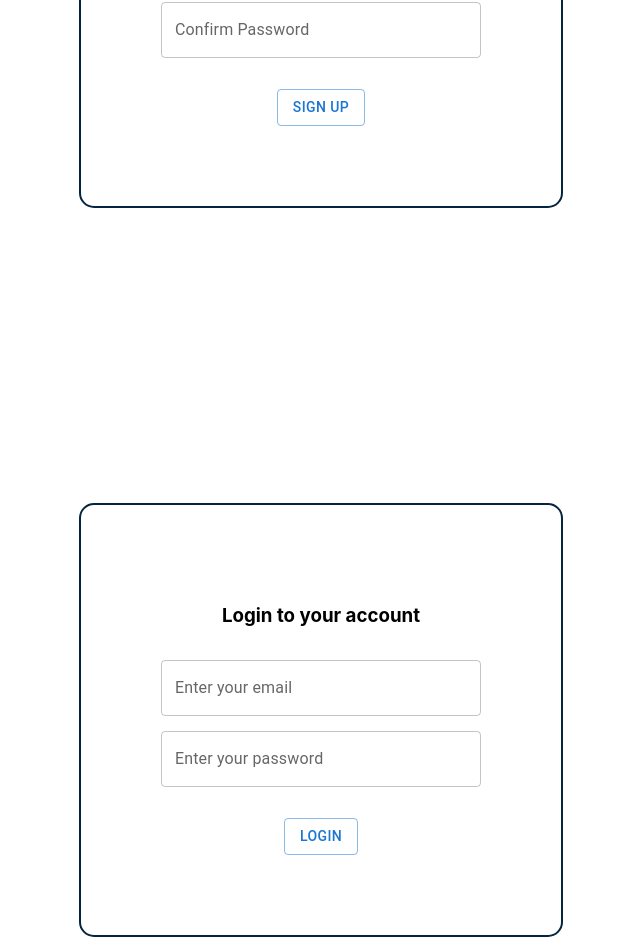
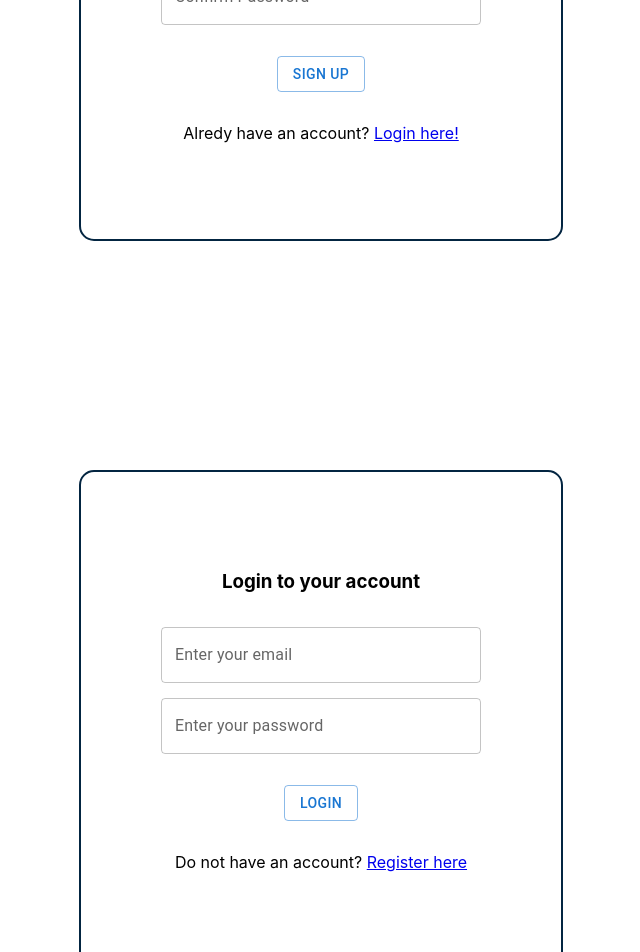
Before and after one commit to danie302/movies-list, a React (Create React App) app: page /signup in a window 1280 px wide. Shown: the part 480-1432 px from the top of the page, without its empty margins (319-959 px from the left). Built offline with nearby package versions, Linux system fonts and the light colour scheme; no server answers.

Commit message:
Add Link component to navigate

```diff
--- a/src/components/Login/Login.js
+++ b/src/components/Login/Login.js
@@ -1,5 +1,6 @@
-import { Alert, Button, FormControl, TextField } from '@mui/material'
+import {Button, FormControl, TextField } from '@mui/material'
 import React from 'react'
+import { Link } from 'react-router-dom';
 import { isEmail, isNotEmpty} from '../../helpers/validations';
 import { useForm } from '../../hooks/useForm';
 import { login } from '../../services/authService';
@@ -47,6 +48,7 @@ const Login = () => {
         <Button type="submit" variant="outlined">
           Login
         </Button>
+        <p className="text-center">Do not have an account? <Link to="/signup">Register here</Link></p>
       {/* {alert.show && <Alert severity={alert.severity}>{alert.message}</Alert>} */}
       </form>
     </FormControl>
--- a/src/components/Signup/Signup.js
+++ b/src/components/Signup/Signup.js
@@ -1,5 +1,6 @@
 import { Alert, Button, FormControl, TextField } from "@mui/material";
 import React, { useState } from "react";
+import { Link } from "react-router-dom";
 import { isEmail, isNotEmpty, validLength } from "../../helpers/validations";
 import { useForm } from "../../hooks/useForm";
 import { registerUser } from "../../services/authService";
@@ -55,8 +56,6 @@ const Signup = () => {
     : "Password";
   const confirmPasswordMessage = confirmPasswordField.hasError ? 'Passwords must match' : 'Confirm Password';
 
-
-
   return (
     <FormControl className="form-container">
       <form onSubmit={formSubmitHandler} className="form">
@@ -104,6 +103,8 @@ const Signup = () => {
         <Button type="submit" variant="outlined">
           Sign up
         </Button>
+        <p className="text-center">Alredy have an account? <Link to="/login">Login here!</Link></p>
+
       {alert.show && <Alert severity={alert.severity}>{alert.message}</Alert>}
       </form>
     </FormControl>
```
